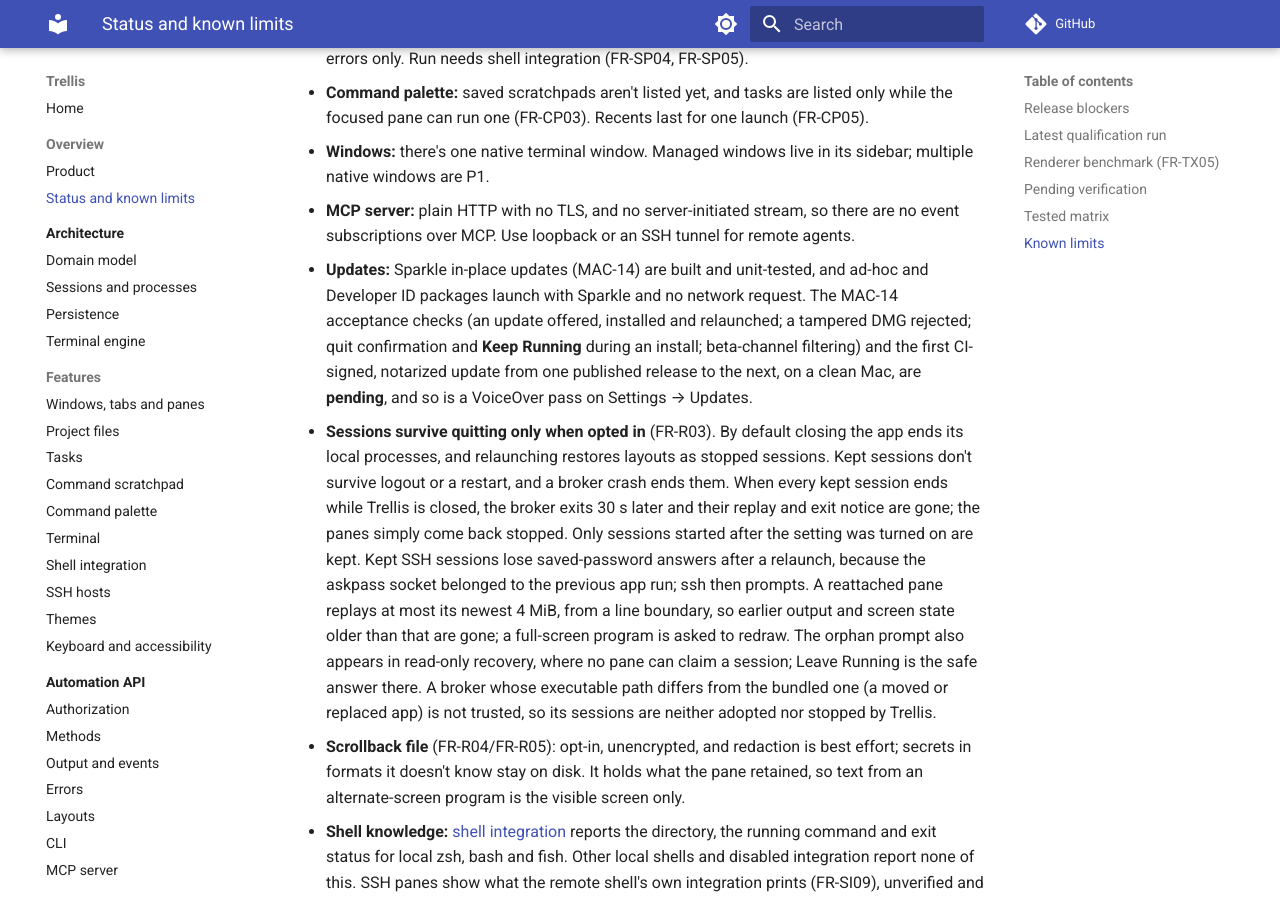
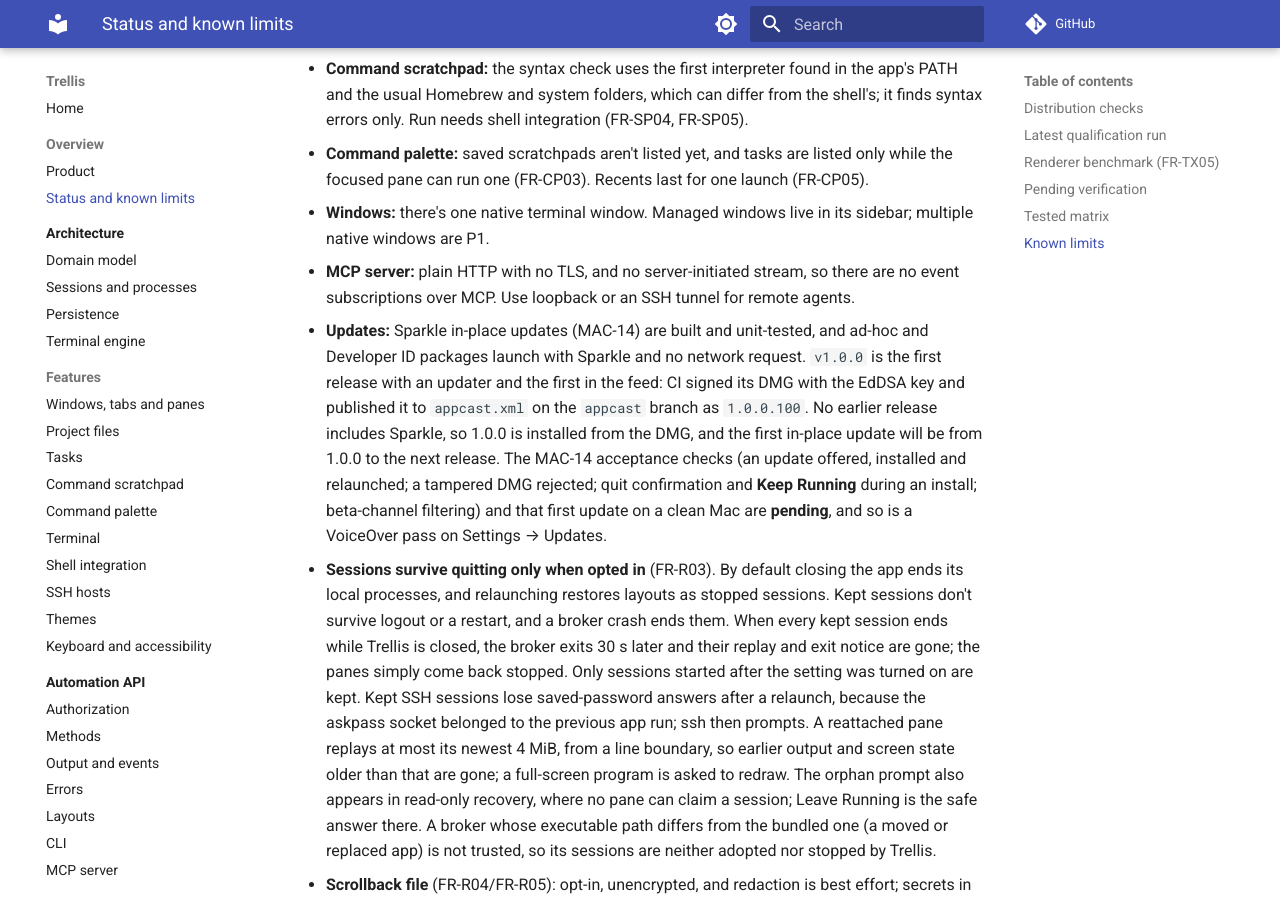
Before and after one commit to bearstouch/trellis, an MkDocs documentation site: the page built from docs/overview/status.md, in a window 1280 px wide and 900 px high, scrolled down 5317 px. Built offline with MkDocs 1.6.1 and Material for MkDocs 9.7.7, drawn with Linux system fonts in a browser that asks for light colours; comment, search, counter and statistics services are not loaded; some of the changed text lies outside the part shown.

Commit message:
docs(status): record the signed, notarized 1.0.0 release and its update feed
Release CI now signs, notarizes and staples (v1.0.0 release-evidence.json),
so the release-blockers table becomes Distribution checks with only the
clean-machine Gatekeeper and OS/CPU matrix checks pending. The Updates limit
notes that 1.0.0 is the first release in the Sparkle feed and that the first
in-place update is from 1.0.0 to the next release. The changelog's 1.0.0
notes tell beta users to install from the DMG.

Co-Authored-By: Claude Opus 5.5 (1M context) <noreply@anthropic.com>

```diff
--- a/docs/overview/status.md
+++ b/docs/overview/status.md
@@ -2,11 +2,11 @@
 
 **Version 1.0.0.** The MVP feature set is implemented and the full automated suite passes. Some manual and platform checks listed below haven't been run yet. The [changelog](https://github.com/bearstouch/trellis/blob/master/CHANGELOG.md) lists what shipped.
 
-## Release blockers
+## Distribution checks
 
-| Area | Blocker |
+| Area | Status |
 | --- | --- |
-| Distribution | Universal 2 packaging, the CLI link, the release gate and the release docs are done. Developer ID signing, notarization, clean-machine Gatekeeper checks and the OS/CPU matrix are still pending. |
+| Distribution | Universal 2 packaging, the CLI link, the release gate and the release docs are done. Release CI signs with Developer ID, notarizes and staples: for `v1.0.0`, `release-evidence.json` records a verified hardened-runtime signature, notarization, stapling and Gatekeeper accepting the app as "Notarized Developer ID" on the CI runner. Clean-machine Gatekeeper checks of a downloaded DMG and the OS/CPU matrix are still pending. |
 
 ## Latest qualification run
 
@@ -86,7 +86,7 @@ Only these combinations have been run.
 - **Command palette:** saved scratchpads aren't listed yet, and tasks are listed only while the focused pane can run one (FR-CP03). Recents last for one launch (FR-CP05).
 - **Windows:** there's one native terminal window. Managed windows live in its sidebar; multiple native windows are P1.
 - **MCP server:** plain HTTP with no TLS, and no server-initiated stream, so there are no event subscriptions over MCP. Use loopback or an SSH tunnel for remote agents.
-- **Updates:** Sparkle in-place updates (MAC-14) are built and unit-tested, and ad-hoc and Developer ID packages launch with Sparkle and no network request. The MAC-14 acceptance checks (an update offered, installed and relaunched; a tampered DMG rejected; quit confirmation and **Keep Running** during an install; beta-channel filtering) and the first CI-signed, notarized update from one published release to the next, on a clean Mac, are **pending**, and so is a VoiceOver pass on Settings → Updates.
+- **Updates:** Sparkle in-place updates (MAC-14) are built and unit-tested, and ad-hoc and Developer ID packages launch with Sparkle and no network request. `v1.0.0` is the first release with an updater and the first in the feed: CI signed its DMG with the EdDSA key and published it to `appcast.xml` on the `appcast` branch as `1.0.0.100`. No earlier release includes Sparkle, so 1.0.0 is installed from the DMG, and the first in-place update will be from 1.0.0 to the next release. The MAC-14 acceptance checks (an update offered, installed and relaunched; a tampered DMG rejected; quit confirmation and **Keep Running** during an install; beta-channel filtering) and that first update on a clean Mac are **pending**, and so is a VoiceOver pass on Settings → Updates.
 - **Sessions survive quitting only when opted in** (FR-R03). By default closing the app ends its local processes, and relaunching restores layouts as stopped sessions. Kept sessions don't survive logout or a restart, and a broker crash ends them. When every kept session ends while Trellis is closed, the broker exits 30 s later and their replay and exit notice are gone; the panes simply come back stopped. Only sessions started after the setting was turned on are kept. Kept SSH sessions lose saved-password answers after a relaunch, because the askpass socket belonged to the previous app run; ssh then prompts. A reattached pane replays at most its newest 4 MiB, from a line boundary, so earlier output and screen state older than that are gone; a full-screen program is asked to redraw. The orphan prompt also appears in read-only recovery, where no pane can claim a session; Leave Running is the safe answer there. A broker whose executable path differs from the bundled one (a moved or replaced app) is not trusted, so its sessions are neither adopted nor stopped by Trellis.
 - **Scrollback file** (FR-R04/FR-R05): opt-in, unencrypted, and redaction is best effort; secrets in formats it doesn't know stay on disk. It holds what the pane retained, so text from an alternate-screen program is the visible screen only.
 - **Shell knowledge:** [shell integration](../features/shell-integration.md) reports the directory, the running command and exit status for local zsh, bash and fish. Other local shells and disabled integration report none of this. SSH panes show what the remote shell's own integration prints (FR-SI09), unverified and for display only: a remote directory is never used for file links, new panes, saved launches or `session.get`. A host reached by typing `ssh` inside a local shell isn't detected, so its marks are ignored. `session.execute` still submits input without waiting for a command result, and command-completion events aren't published to automation yet.
```
Also changed, not shown: CHANGELOG.md (+2 -0 lines), docs/project/roadmap.md (+1 -1 lines).
